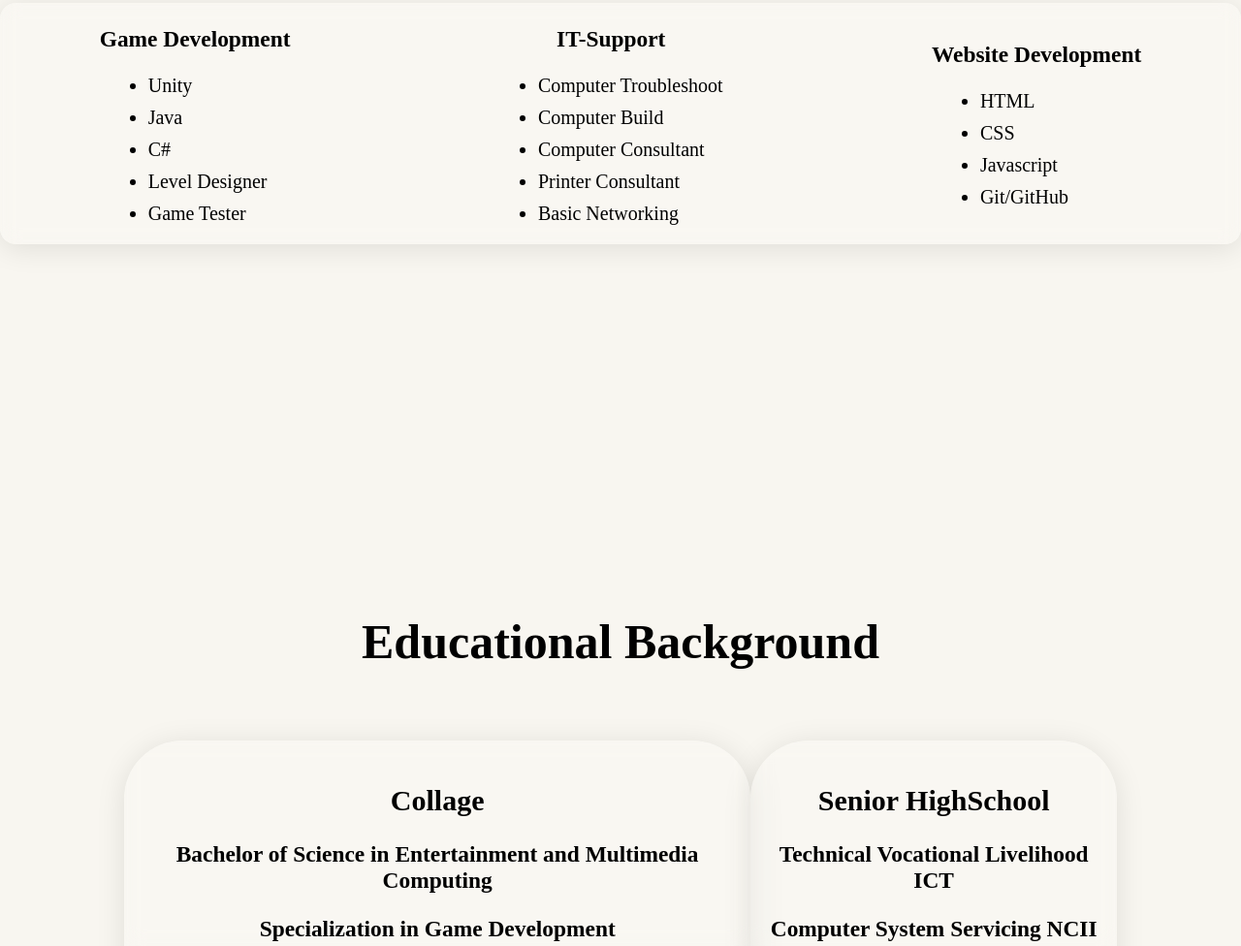
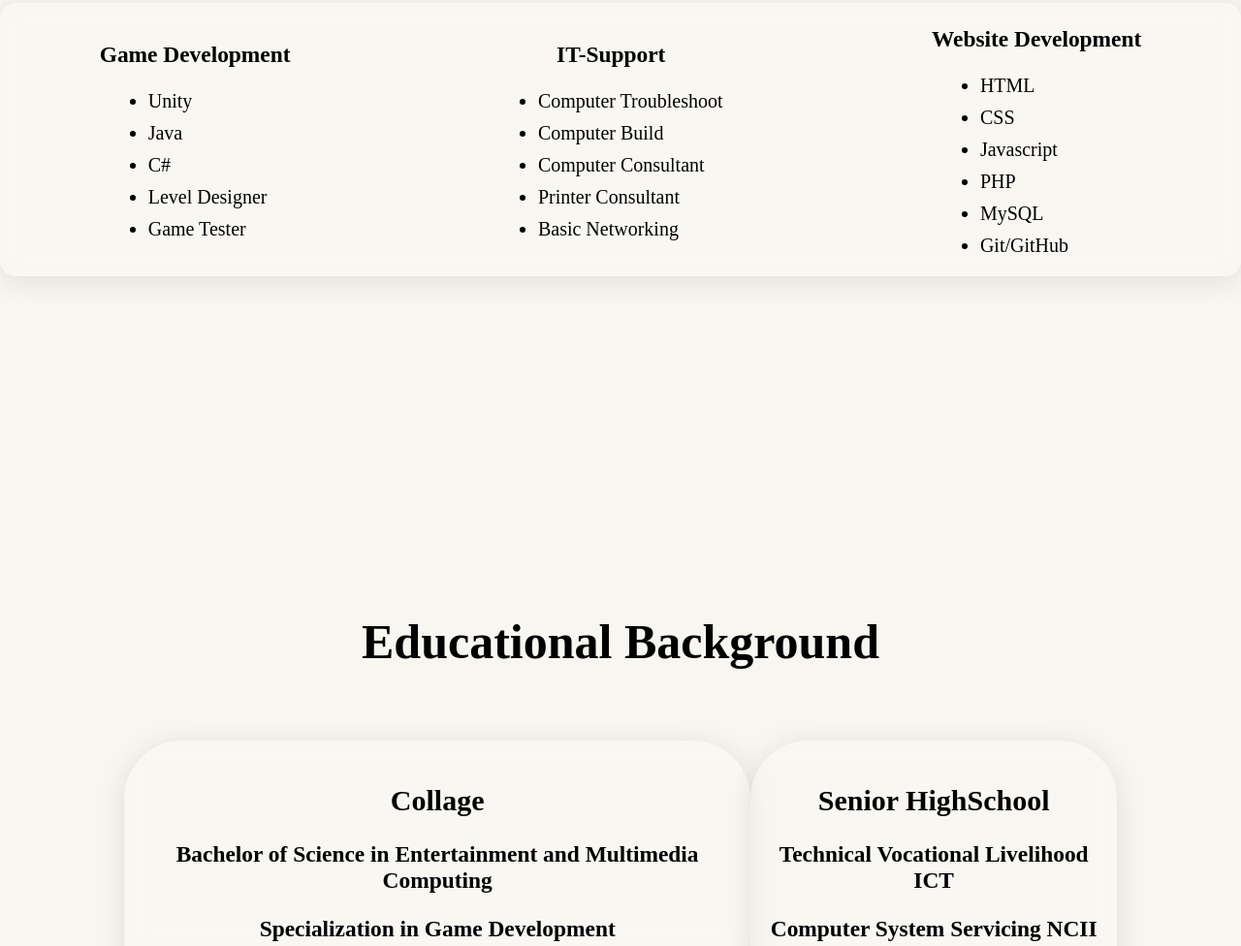
Before and after one commit to Neths-017/Resume, a plain HTML site: page index.html in a window 1280 px wide. Shown: the part 1421-2397 px from the top of the page at 97% size. Drawn offline with Linux system fonts and the light colour scheme.

Commit message:
Added mysql and php to index

```diff
--- a/index.html
+++ b/index.html
@@ -111,6 +111,8 @@
             <li>HTML</li>
             <li>CSS</li>
             <li>Javascript</li>
+            <li>PHP</li>
+            <li>MySQL</li>
             <li>Git/GitHub</li>
           </ul>
 
```
